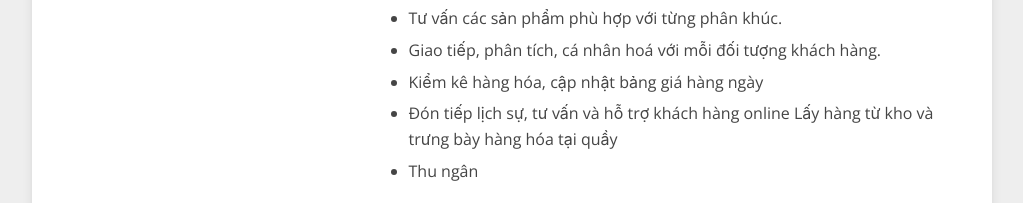
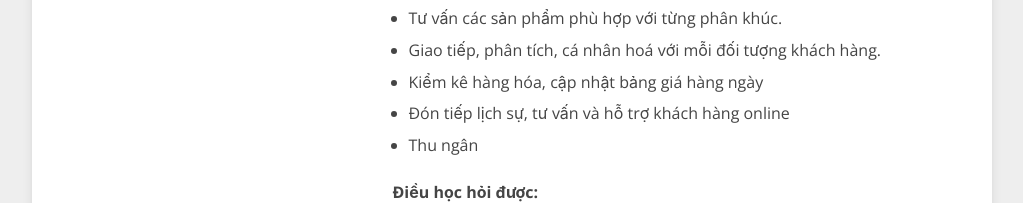
Before and after one commit to DungGramer/lhngoc-cv, a plain HTML site: page vn.html in a window 1280 px wide. Shown: the part 246-449 px from the top of the page, without its empty margins (128-1151 px from the left). Drawn offline with nearby package versions, Linux system fonts and the light colour scheme.

Commit message:
Update vn.html

```diff
--- a/vn.html
+++ b/vn.html
@@ -100,7 +100,7 @@
               </li>
               <li>Kiểm kê hàng hóa, cập nhật bảng giá hàng ngày </li>
               <li>
-                Đón tiếp lịch sự, tư vấn và hỗ trợ khách hàng online Lấy hàng từ kho và trưng bày hàng hóa tại quầy
+                Đón tiếp lịch sự, tư vấn và hỗ trợ khách hàng online
               </li>
               <li>Thu ngân</li>
             </ul>
```
